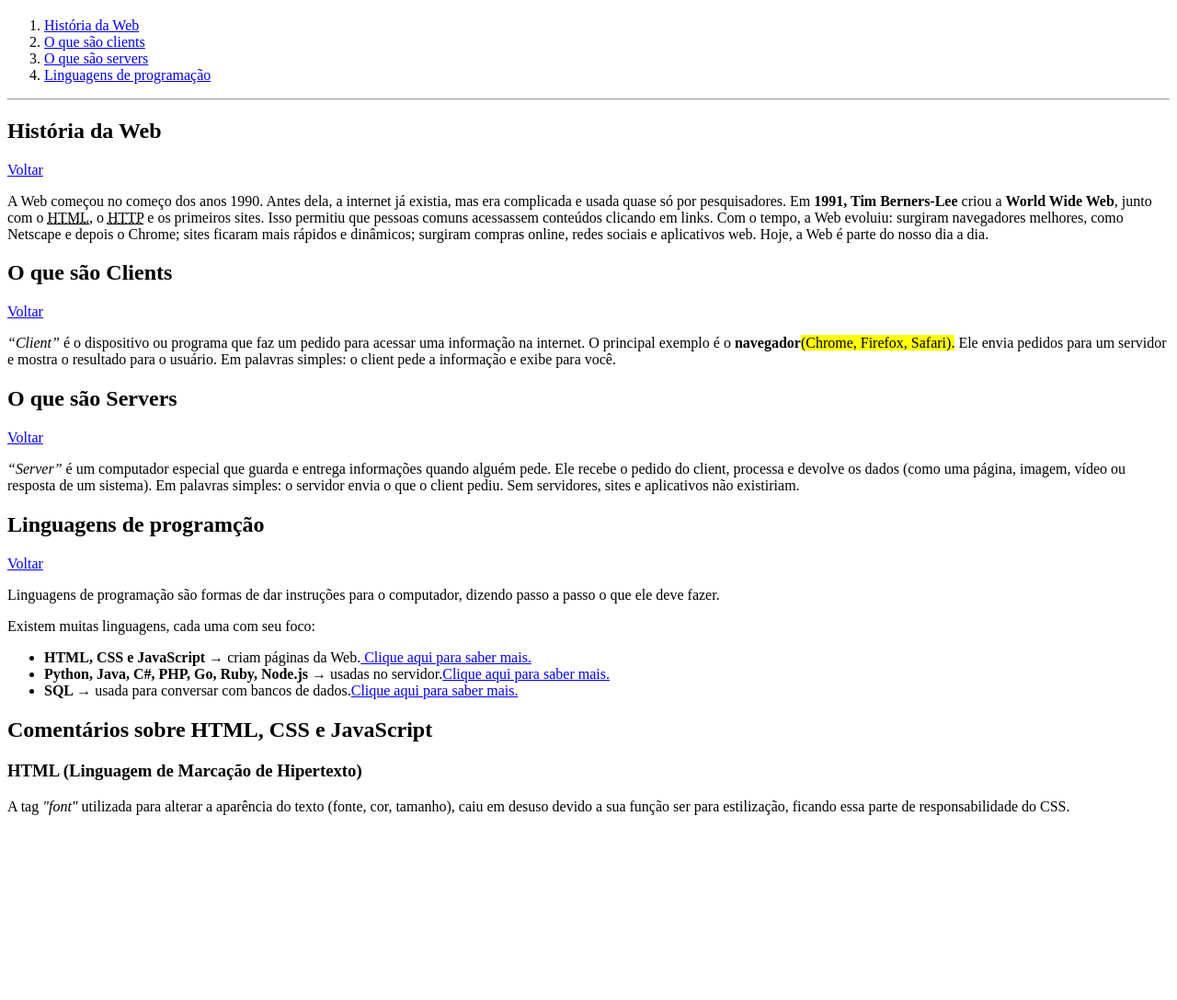
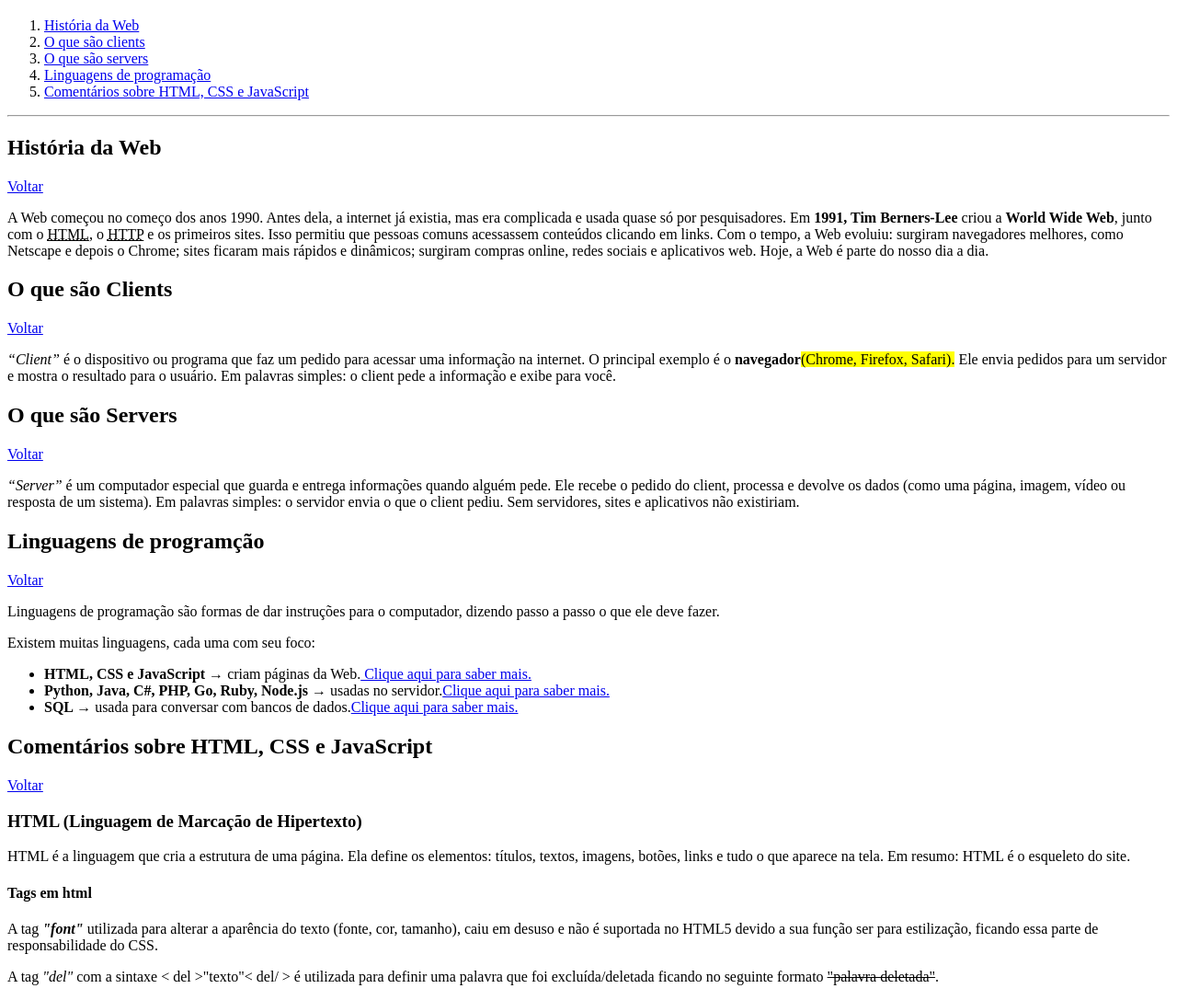
Before and after one commit to Lmb322/ChallengeHTML-1, a plain HTML site: page myPage.html in a window 1280 px wide. Shown: the part 159-1246 px from the top of the page at 92% size. Before the commit the page ends 1061 px from the top, so only its background shows below. Drawn offline with Linux system fonts and the light colour scheme.

Commit message:
atualizacao commit

```diff
--- a/myPage.html
+++ b/myPage.html
@@ -15,6 +15,7 @@
         <li><a href="#clients">O que são clients</a></li>
         <li><a href="#servers">O que são servers</a></li>
         <li><a href="#linguagem">Linguagens de programação</a></li>
+        <li><a href="#html">Comentários sobre HTML, CSS e JavaScript</a></li>
     </ol>
     <hr/>
     <h2 id="history">História da Web</h2>
@@ -48,9 +49,16 @@
         <li><strong>Python, Java, C#, PHP, Go, Ruby, Node.js → </strong> usadas no servidor.<a href="https://imasters.com.br/carreira-dev/7-exemplos-de-linguagens-de-programacao-server-side" target="_blank">Clique aqui para saber mais.</a></li>
         <li><strong>SQL → </strong> usada para conversar com bancos de dados.<a href="https://www.devmedia.com.br/guia/guia-completo-de-sql/38314" target="_blank">Clique aqui para saber mais.</a></li>
     </ul>
-    <h2>Comentários sobre HTML, CSS e JavaScript</h2>
+    <h2 id="html">Comentários sobre HTML, CSS e JavaScript</h2>
+    <p><a href="#indice">Voltar</a></p>
     <h3>HTML (Linguagem de Marcação de Hipertexto)</h3>
-    <p></p>
-    <p>A tag <i>"font"</i> utilizada para alterar a aparência do texto (fonte, cor, tamanho), caiu em desuso devido a sua função ser para estilização, ficando essa parte de responsabilidade do CSS.</p>
+    <p>HTML é a linguagem que cria a estrutura de uma página. Ela define os elementos: títulos, textos, imagens, botões, links e tudo o que aparece na tela. Em resumo: HTML é o esqueleto do site.</p>
+    <h4>Tags em html</h4>
+    <p>A tag <strong><i>"font"</i></strong> utilizada para alterar a aparência do texto (fonte, cor, tamanho), caiu em desuso e não é suportada no HTML5 devido a sua função ser para estilização, ficando essa parte de responsabilidade do CSS.</p>
+    <p>A tag <i>"del"</i> com a sintaxe < del >"texto"< del/ > é utilizada para definir uma palavra que foi excluída/deletada ficando no seguinte formato <del>"palavra deletada"</del>.</p>
+
+
+
+
 </body>
 </html>
```
